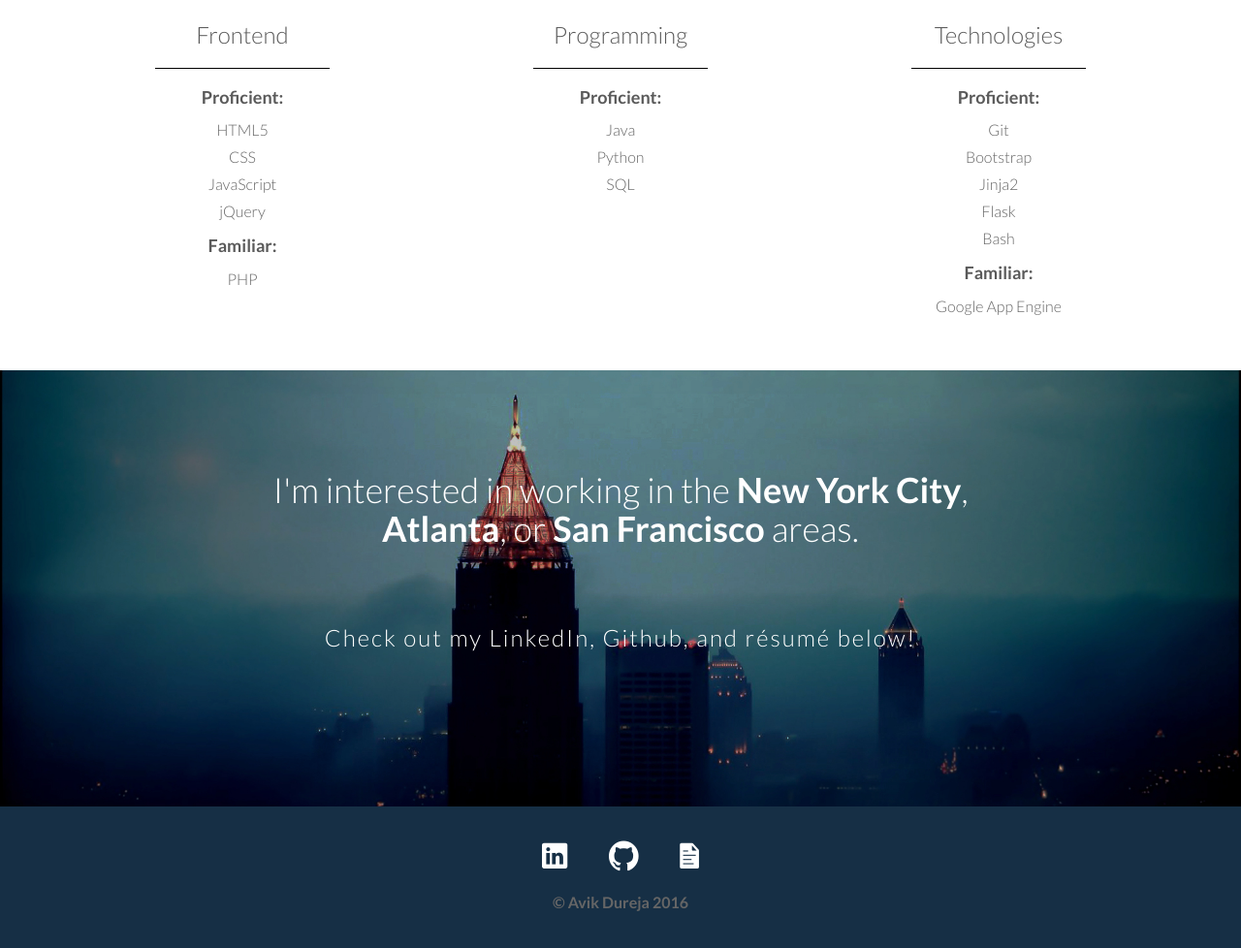
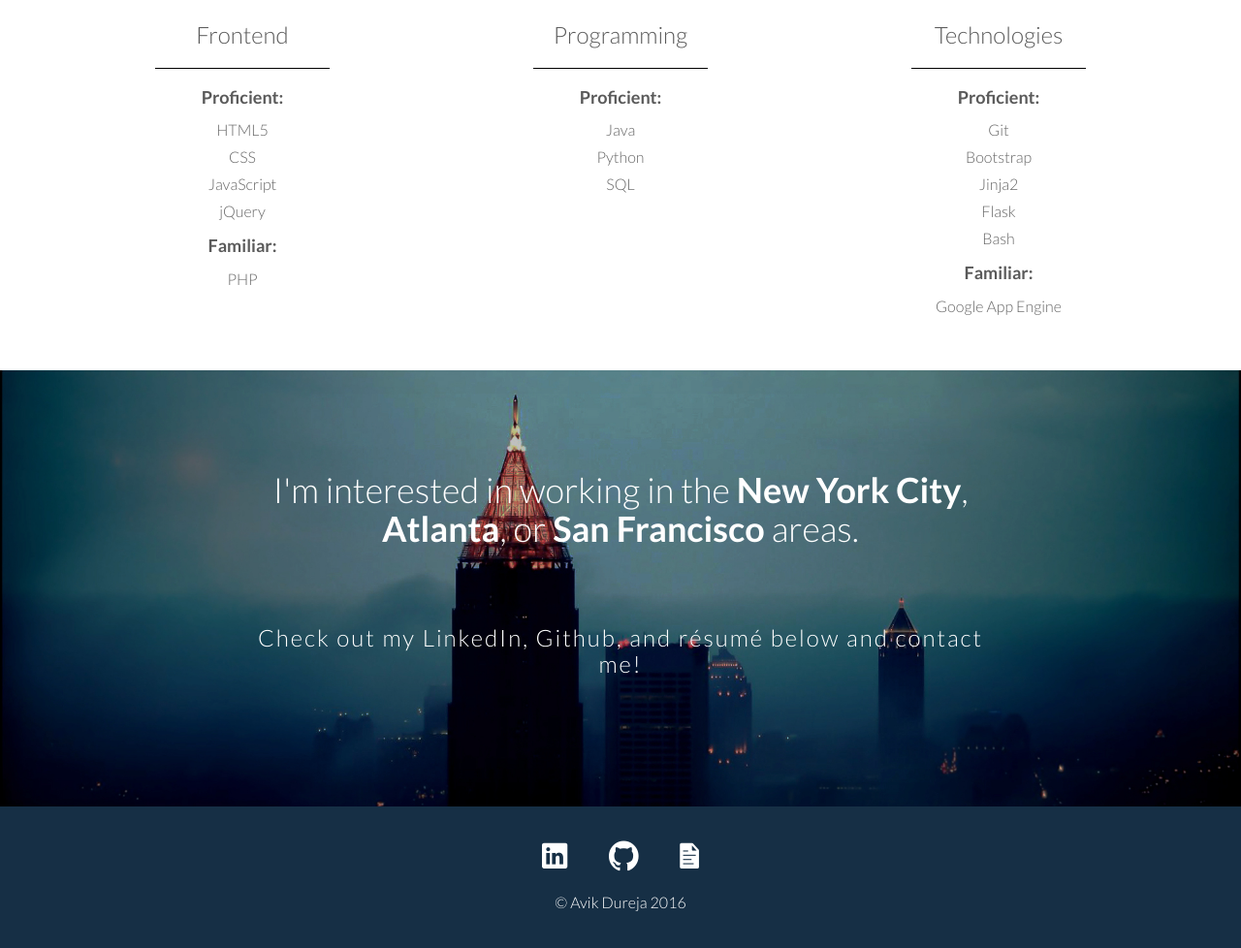
Before and after one commit to adureja/avikdureja, a plain HTML site: page index.html in a window 1280 px wide. Shown: the part 2421-3399 px from the top of the page at 97% size. Drawn offline with Linux system fonts and the light colour scheme; files whose address does not match are found by name.

Commit message:
finalizing contact me prompt

```diff
--- a/index.html
+++ b/index.html
@@ -193,7 +193,7 @@
             <div class="row centered">
                 <div class="col-md-8 col-md-offset-2">
                     <h1 class="ptb">I'm interested in working in the <b>New York City</b>, <b>Atlanta</b>, or <b>San Francisco</b> areas.</h1>
-                    <h3 class="ptb">Check out my LinkedIn, Github, and résumé below!</h3>
+                    <h3 class="ptb">Check out my LinkedIn, Github, and résumé below and contact me!</h3>
                 </div>
             </div><!--/row-->
         </div><!--/container-->
@@ -209,7 +209,7 @@
                 </div>
             </div>
             <div class="row centered">
-                <p class="skill"> <b>&copy; Avik Dureja 2016</b></p>
+                <p class="skill" style="color:white">&copy; Avik Dureja 2016</p>
             </div>
         </div><!--/container-->
     </div><!--/.F-->
```
